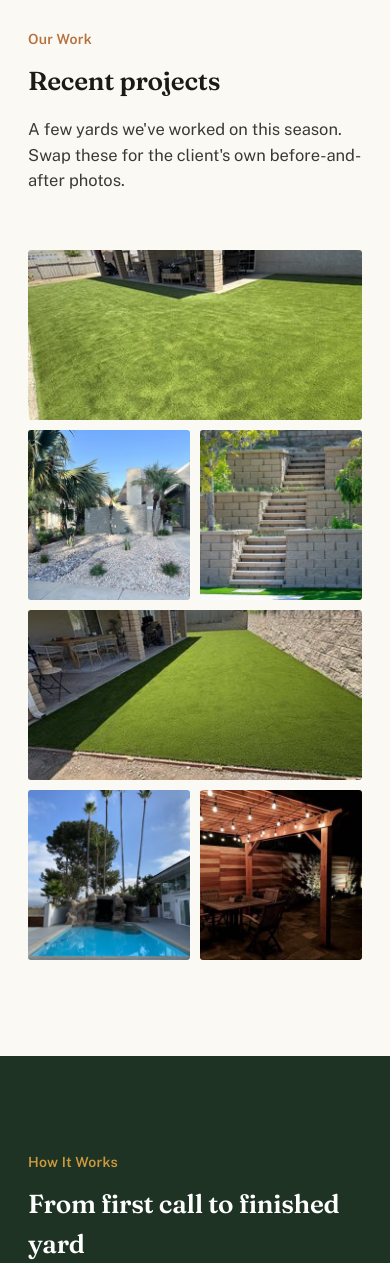
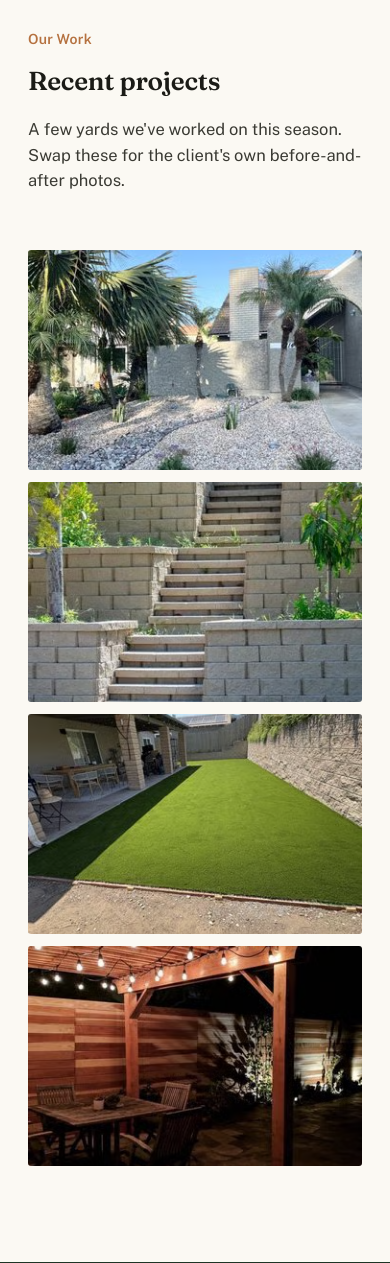
Before and after one commit to lukedivinere/Luciano-DiVinere---Claude-Code-Repository-1, a Python web app: template templates/landscaping/index.html in a window 390 px wide. Shown: the part 2910-4173 px from the top of the page. Run offline with Jinja, Linux system fonts and the light colour scheme; the template is opened without the code that fills it, so the values that code supplies are empty.

Commit message:
Classic template: remove plain turf and pool photos from gallery
Removed turf-yard-wide (plain green-turf lawn) and pool-rock-waterfall
(pool with palms) from the Our Work gallery per feedback; relaid the
remaining four photos as a clean 2x2 grid.

Co-Authored-By: Claude Opus 4.8 <noreply@anthropic.com>
Claude-Session: https://claude.ai/code/session_01T5RdxHEWpgJtvnAMxpfjz6

```diff
--- a/templates/landscaping/index.html
+++ b/templates/landscaping/index.html
@@ -168,11 +168,10 @@
   }
 
   /* ── gallery ── */
-  .gallery-grid{display:grid;grid-template-columns:repeat(4,1fr);grid-auto-rows:210px;gap:10px;}
+  .gallery-grid{display:grid;grid-template-columns:repeat(2,1fr);grid-auto-rows:clamp(220px,27vw,310px);gap:12px;}
   .gallery-grid img{width:100%;height:100%;object-fit:cover;border-radius:var(--radius);}
-  .gallery-grid img:nth-child(1),.gallery-grid img:nth-child(4){grid-column:span 2;}
-  @media (max-width:760px){
-    .gallery-grid{grid-template-columns:repeat(2,1fr);grid-auto-rows:170px;}
+  @media (max-width:620px){
+    .gallery-grid{grid-template-columns:1fr;grid-auto-rows:220px;}
   }
 
   /* ── process ── */
@@ -377,11 +376,9 @@
       <p>A few yards we've worked on this season. Swap these for the client's own before-and-after photos.</p>
     </div>
     <div class="gallery-grid reveal">
-      <img src="images/turf-yard-wide.png" alt="Full artificial turf backyard with a covered patio">
       <img src="images/front-xeriscape.png" alt="Front-yard xeriscape with palms and river rock">
       <img src="images/retaining-wall-steps.png" alt="Terraced retaining wall with built-in stone steps">
       <img src="images/backyard-turf-patio.png" alt="Backyard artificial turf lawn with a covered patio and stone retaining wall">
-      <img src="images/pool-rock-waterfall.png" alt="Pool with a rock waterfall feature and mature palms">
       <img src="images/pergola-string-lights.png" alt="Backyard cedar pergola with string lights at night">
     </div>
   </div>
```
